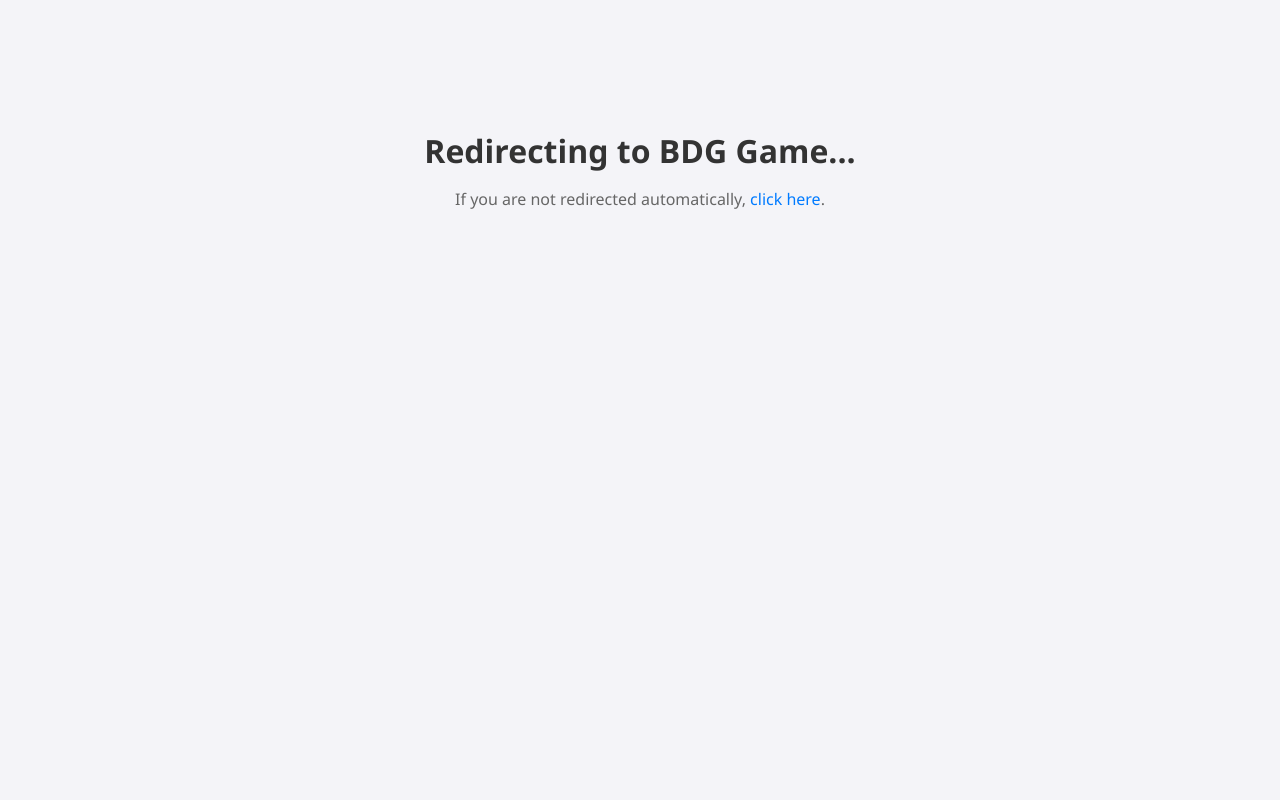
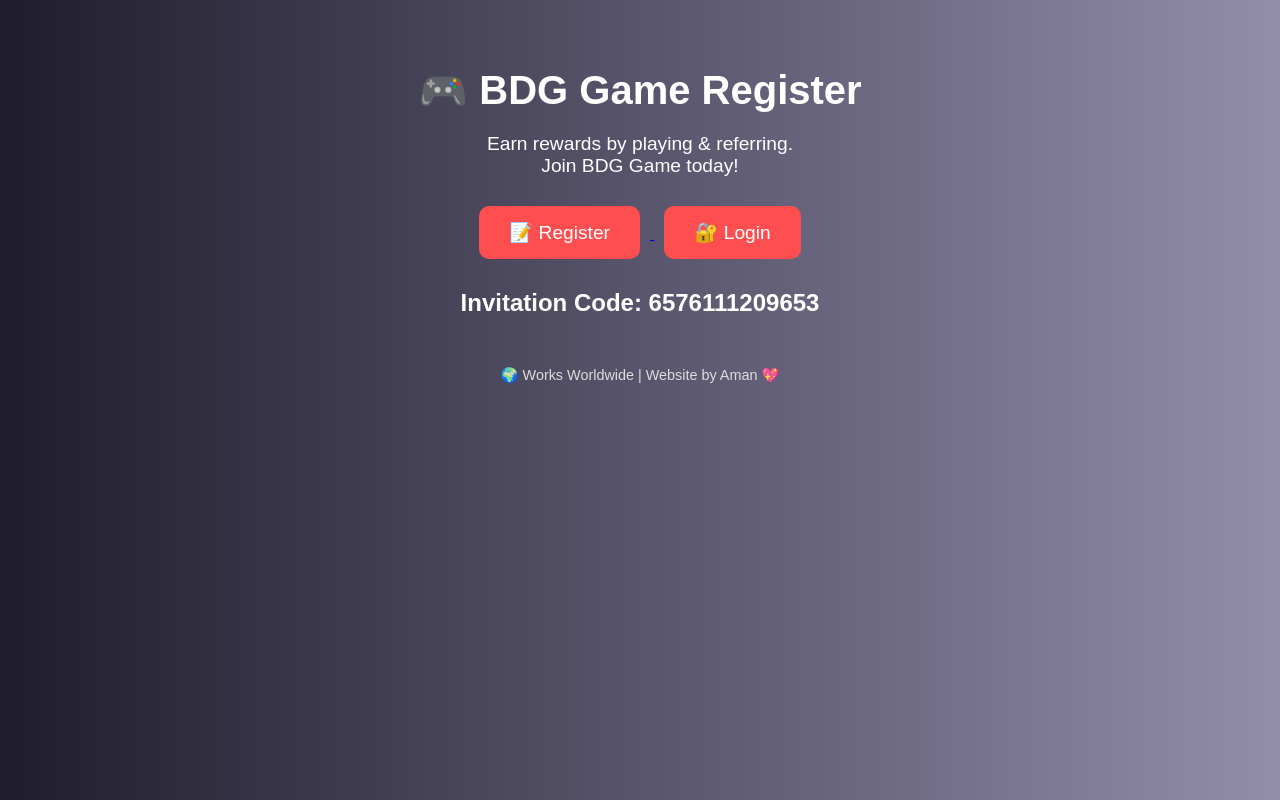
Before and after one commit to bdggamesy7/Bdg-register, a plain HTML site: page index.html in a window 1280 px wide. Drawn offline with Linux system fonts and the light colour scheme.

Commit message:
Add files via upload

```diff
--- a/index.html
+++ b/index.html
@@ -1,49 +1,66 @@
+
 <!DOCTYPE html>
 <html lang="en">
 <head>
-    <meta name="google-site-verification" content="eHE_aC4talOvK2uiX2Vr48WBE6i9hBSMQ5RvyQT1vbg" />
-    <meta name="google-site-verification" content="eHE_aC4talOvK2uiX2Vr48WBE6i9hBSMQ5RvyQT1vbg" />
   <meta charset="UTF-8" />
-    <meta name="viewport" content="width=device-width, initial-scale=1.0" />
-    <title>BDG Game Register - Join Now with Referral Code</title>
-    <meta name="description" content="Register now on BDG Game using referral code 6576111209653 and start your earning journey. Fast, secure and easy sign-up!" />
-    <meta name="keywords" content="BDG Game, BDG Register, BDG Invitation, BDG Game Referral, Earn Money Game, BDG Top" />
-    <meta name="robots" content="index, follow" />
-    <meta name="google-site-verification" content="add-this-later" />
-
-    <!-- Open Graph for social sharing -->
-    <meta property="og:title" content="BDG Game Register" />
-    <meta property="og:description" content="Join BDG Game with invitation code 6576111209653. Start now!" />
-    <meta property="og:url" content="https://bdggamesy7.github.io/Bdg-game-register/" />
-    <meta property="og:type" content="website" />
-
-    <!-- Redirect to your referral link -->
-    <meta http-equiv="refresh" content="3;url=https://bdg-top.vip//#/register?invitationCode=6576111209653" />
-
+  <meta name="viewport" content="width=device-width, initial-scale=1.0"/>
+  <title>BDG Game Register</title>
   <style>
     body {
-        background-color: #f4f4f8;
-        color: #333;
-        font-family: 'Segoe UI', Tahoma, Geneva, Verdana, sans-serif;
+      margin: 0;
+      font-family: Arial, sans-serif;
+      background: linear-gradient(to right, #1f1c2c, #928dab);
+      color: white;
       text-align: center;
-        padding-top: 100px;
+      padding: 40px 20px;
     }
     h1 {
-        font-size: 2em;
+      font-size: 2.5em;
       margin-bottom: 10px;
     }
     p {
-        font-size: 1em;
-        color: #666;
+      font-size: 1.2em;
     }
-      a {
-        color: #007bff;
-        text-decoration: none;
+    .button {
+      background-color: #ff4e50;
+      color: white;
+      padding: 15px 30px;
+      font-size: 1.2em;
+      border: none;
+      border-radius: 10px;
+      margin: 10px;
+      cursor: pointer;
+      transition: 0.3s;
+    }
+    .button:hover {
+      background-color: #fc913a;
+    }
+    .code {
+      font-size: 1.5em;
+      margin-top: 20px;
+      font-weight: bold;
+    }
+    footer {
+      margin-top: 50px;
+      font-size: 0.9em;
+      color: #ddd;
     }
   </style>
 </head>
 <body>
-    <h1>Redirecting to BDG Game...</h1>
-    <p>If you are not redirected automatically, <a href="https://bdg-top.vip//#/register?invitationCode=6576111209653">click here</a>.</p>
+  <h1>🎮 BDG Game Register</h1>
+  <p>Earn rewards by playing & referring. <br>Join BDG Game today!</p>
+
+  <a href="https://www.bdggame3.com/#/register?invitationCode=6576111209653" target="_blank">
+    <button class="button">📝 Register</button>
+  </a>
+
+  <a href="https://www.bdggame3.com/#/login" target="_blank">
+    <button class="button">🔐 Login</button>
+  </a>
+
+  <div class="code">Invitation Code: <span>6576111209653</span></div>
+
+  <footer>🌍 Works Worldwide | Website by Aman 💖</footer>
 </body>
 </html>
```
Lines whose indentation alone changed are shown as unchanged.
